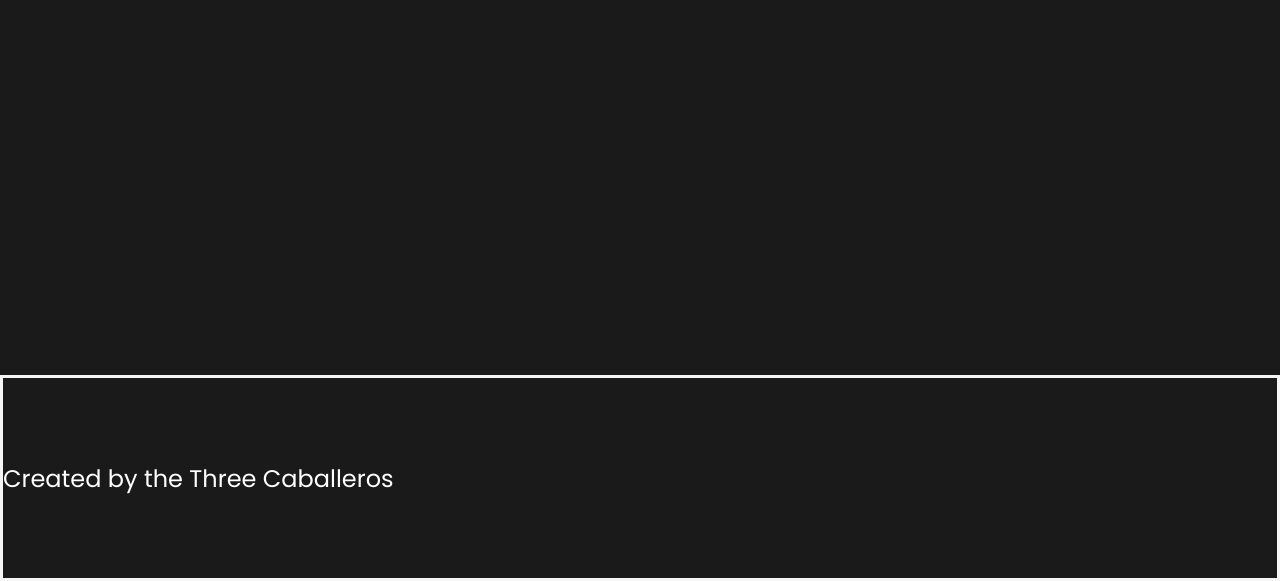
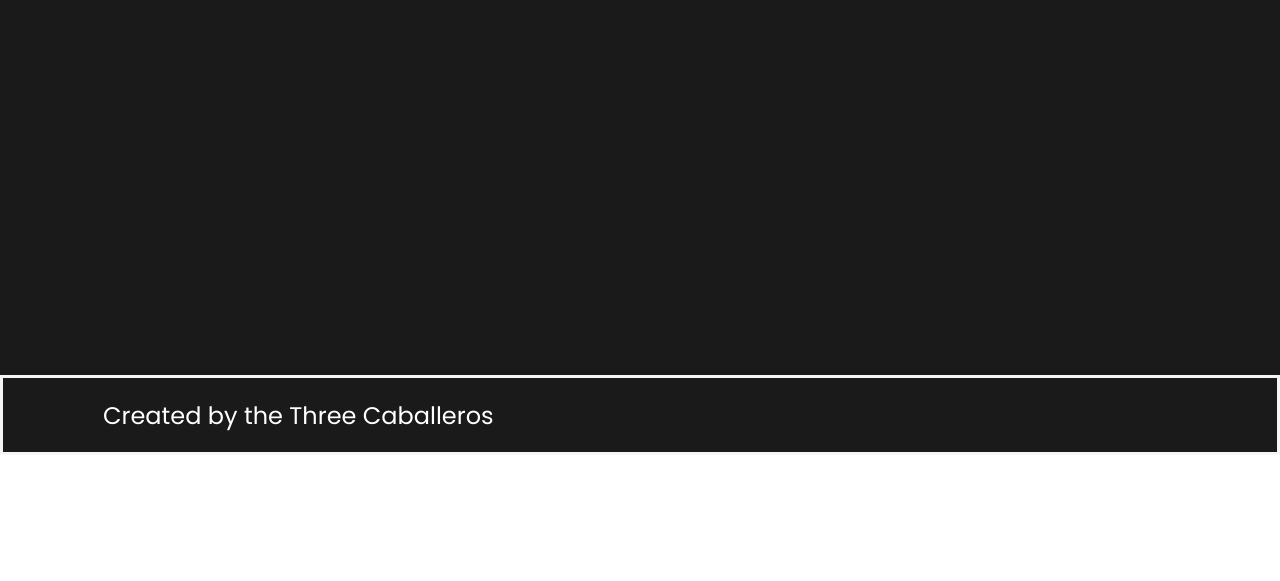
Before and after one commit to denscholar/pizza-shop-microverse, a website built with webpack: page src/index.html in a window 1280 px wide. Shown: the part 425-1006 px from the top of the page. After the commit the page ends 880 px from the top, so only its background shows below. Built offline with nearby package versions, Linux system fonts and the light colour scheme; no server answers.

Commit message:
Fix footer heignt

```diff
--- a/src/styles.css
+++ b/src/styles.css
@@ -119,8 +119,8 @@ footer {
   display: flex;
   background-color: rgb(26, 26, 27);
   border: 3px solid whitesmoke;
-  height: 6vh;
-  padding: 100px 0;
+  height: 10vh;
+  padding-left: 100px;
   align-items: center;
 }
 
```
Also changed, not shown: dist/index.bundle.js.
